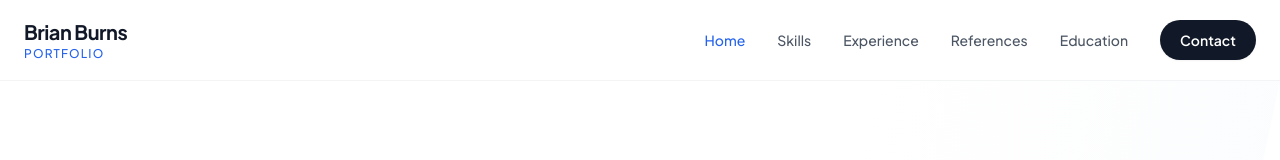
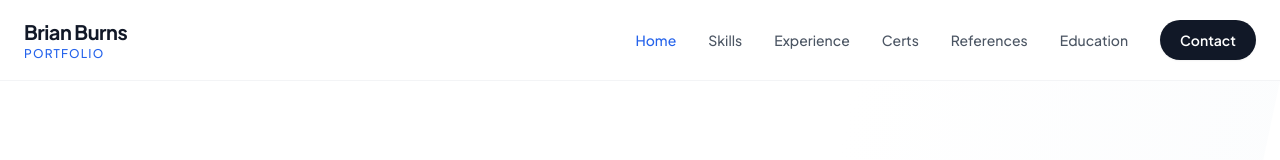
Before and after one commit to btburns308/brian-portfolio, a React (Vite) app: page / in a window 1280 px wide. Shown: the top 160 px of the page. Built offline with nearby package versions, Linux system fonts and the light colour scheme.

Commit message:
Update Header.tsx

```diff
--- a/components/Header.tsx
+++ b/components/Header.tsx
@@ -1,4 +1,3 @@
-
 import React from 'react';
 
 interface HeaderProps {
@@ -11,6 +10,7 @@ const Header: React.FC<HeaderProps> = ({ activeSection, contactInfo }) => {
     { label: 'Home', id: 'home' },
     { label: 'Skills', id: 'skills' },
     { label: 'Experience', id: 'experience' },
+    { label: 'Certs', id: 'certifications' },
     { label: 'References', id: 'references' },
     { label: 'Education', id: 'education' },
   ];
```
